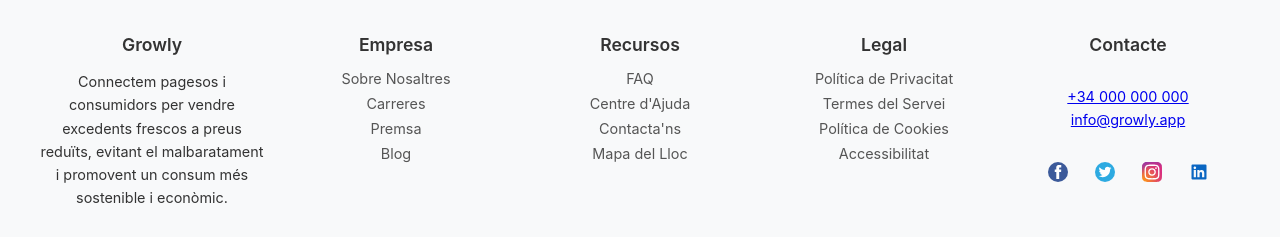
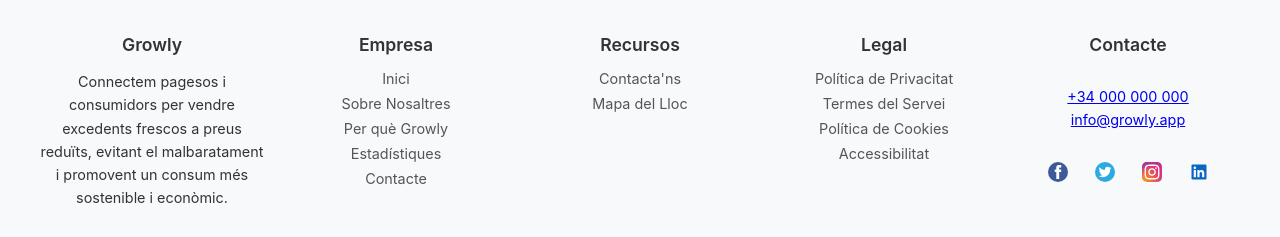
Before and after one commit to jaanque/growly, a React (Create React App) app: page / in a window 1280 px wide. Shown: the part 3845-4082 px from the top of the page. Built offline with nearby package versions, Linux system fonts and the light colour scheme.

Commit message:
Update Footer.js

```diff
--- a/src/components/footer/Footer.js
+++ b/src/components/footer/Footer.js
@@ -23,18 +23,17 @@
         <div className="footer-column links-column">
           <h4>Empresa</h4>
           <ul>
-            <li><a href="#">Sobre Nosaltres</a></li>
-            <li><a href="#">Carreres</a></li>
-            <li><a href="#">Premsa</a></li>
-            <li><a href="#">Blog</a></li>
+          <li><a href="#hero">Inici</a></li>
+          <li><a href="#about">Sobre Nosaltres</a></li>
+          <li><a href="#why-growly">Per què Growly</a></li>
+          <li><a href="#statistics">Estadístiques</a></li>
+          <li><a href="#contact-form-section">Contacte</a></li>
           </ul>
         </div>
 
         <div className="footer-column links-column">
           <h4>Recursos</h4>
           <ul>
-            <li><a href="#">FAQ</a></li>
-            <li><a href="#">Centre d'Ajuda</a></li>
             <li><a href="#">Contacta'ns</a></li>
             <li><a href="#">Mapa del Lloc</a></li>
           </ul>
```
